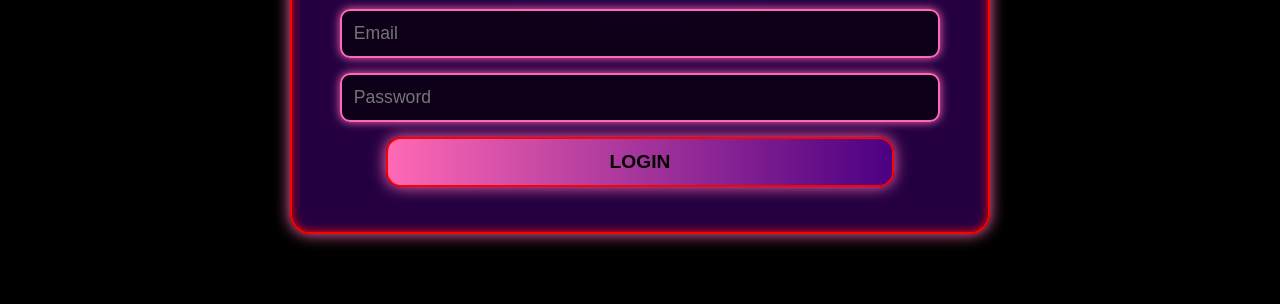
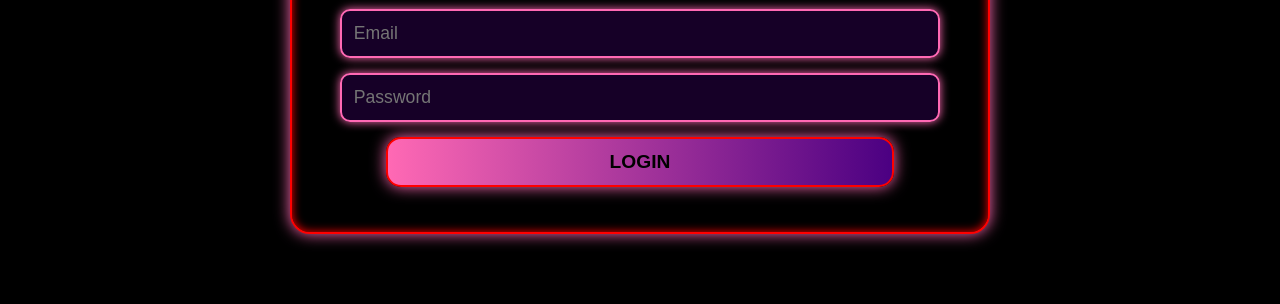
Before and after one commit to Baretap/blondietoken-competition, a website: page public/index.html in a window 1280 px wide. Shown: the part 665-969 px from the top of the page. Drawn offline with Linux system fonts and the light colour scheme.

Commit message:
Updated card background to black to match provided image style

```diff
--- a/public/style.css
+++ b/public/style.css
@@ -1,4 +1,4 @@
- /* Perusasetukset */
+/* Perusasetukset */
 body {
     margin: 0;
     padding: 0;
@@ -52,7 +52,7 @@ body {
 
 /* Kortit */
 .neon-card {
-    background: rgba(75, 0, 130, 0.5); /* Tumma lila */
+    background: #000000; /* Musta tausta, kuten kuvassa */
     border: 2px solid #FF0000; /* Punainen */
     border-radius: 20px;
     padding: 30px;
@@ -86,7 +86,7 @@ body {
     width: 90%;
     margin: 15px auto;
     padding: 12px;
-    background: rgba(0, 0, 0, 0.6); /* Musta */
+    background: rgba(75, 0, 130, 0.3); /* Tumma lila, läpinäkyvä */
     border: 2px solid #FF69B4; /* Vaaleanpunainen */
     border-radius: 10px;
     color: #FF0000; /* Punainen */
```
